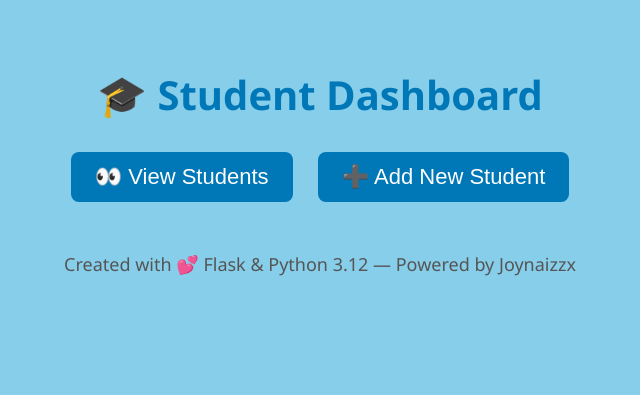
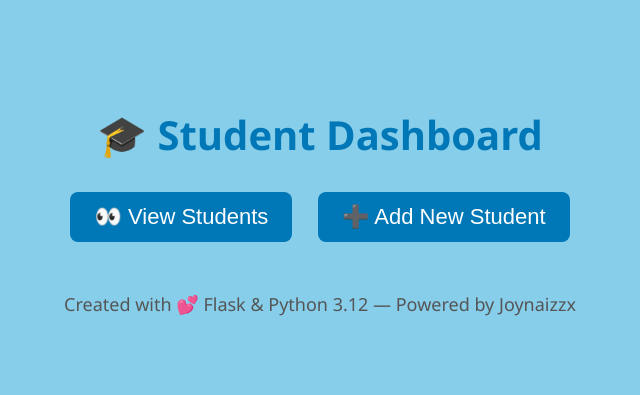
Before and after one commit to Joynase/Joynase-Dime, a Flask app: page /dashboard in a window 1280 px wide. Shown: the top 395 px of the page, without its empty margins (320-960 px from the left). Run offline with Flask 3, Linux system fonts and the light colour scheme.

Commit message:
Update index.html

```diff
--- a/templates/index.html
+++ b/templates/index.html
@@ -8,9 +8,9 @@
       font-family: 'Segoe UI', sans-serif;
       background-color: #87ceeb;
       margin: 0;
-      padding: 40px;
+      padding: 80px;
       color: #333;
-      font-size: 20px;
+      font-size: 22px;
     }
 
     h1 {
@@ -82,7 +82,7 @@
 
 th {
   background-color: #87ceeb; /* sky blue */
-  color: #003f5c; /* deep readable text */
+  color: black; /* deep readable text */
 }
 
     input[type="text"], input[type="number"] {
```
